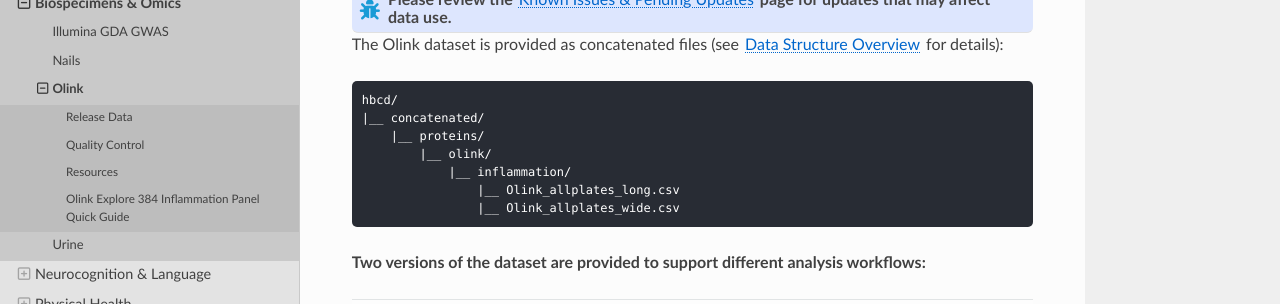
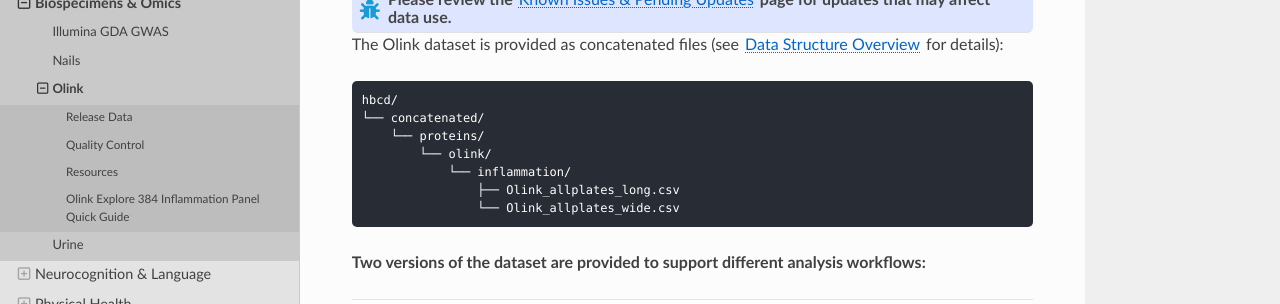
Before and after one commit to nbdc-datahub/hbcd-docs, an MkDocs documentation site: the page built from docs/instruments/biospec/olink.md, in a window 1280 px wide and 900 px high, scrolled down 473 px. Shown: the part 167-471 px from the top of the window. Built offline with MkDocs 1.6.1, drawn with Linux system fonts in a browser that asks for light colours; nearby versions of some CDN libraries.

```diff
--- a/docs/instruments/biospec/olink.md
+++ b/docs/instruments/biospec/olink.md
@@ -28,12 +28,12 @@ Olink data are reported as **Normalized Protein eXpression (NPX)** values. NPX i
 The Olink dataset is provided as concatenated files (see <a href="../../../datacuration/overview" target="_blank">Data Structure Overview</a> for details):
 <pre class="folder-tree">
 hbcd/
-|__ concatenated/
-    |__ proteins/
-        |__ olink/
-            |__ inflammation/
-                |__ Olink_allplates_long.csv
-                |__ Olink_allplates_wide.csv
+└── concatenated/
+    └── proteins/
+        └── olink/
+            └── inflammation/
+                ├── Olink_allplates_long.csv
+                └── Olink_allplates_wide.csv
 </pre>
 <p></p>
 
```
